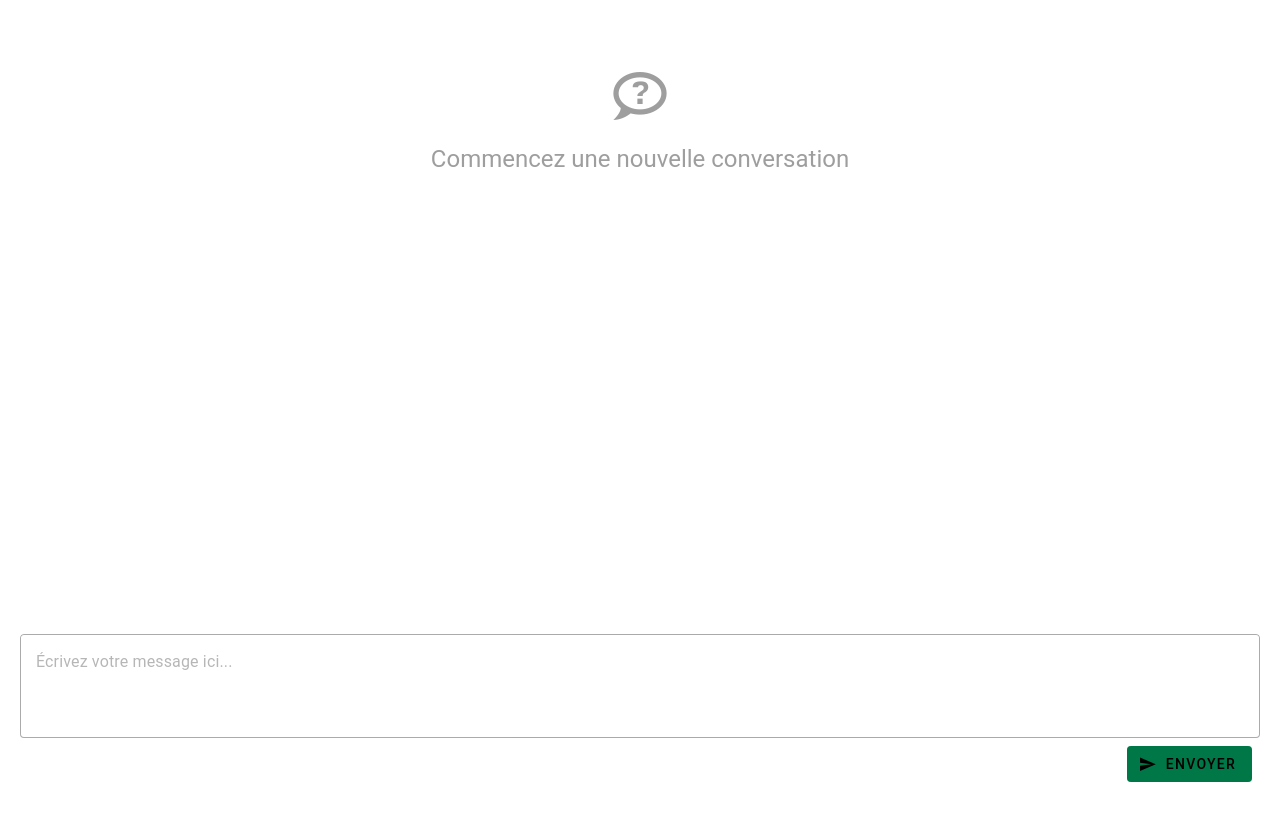
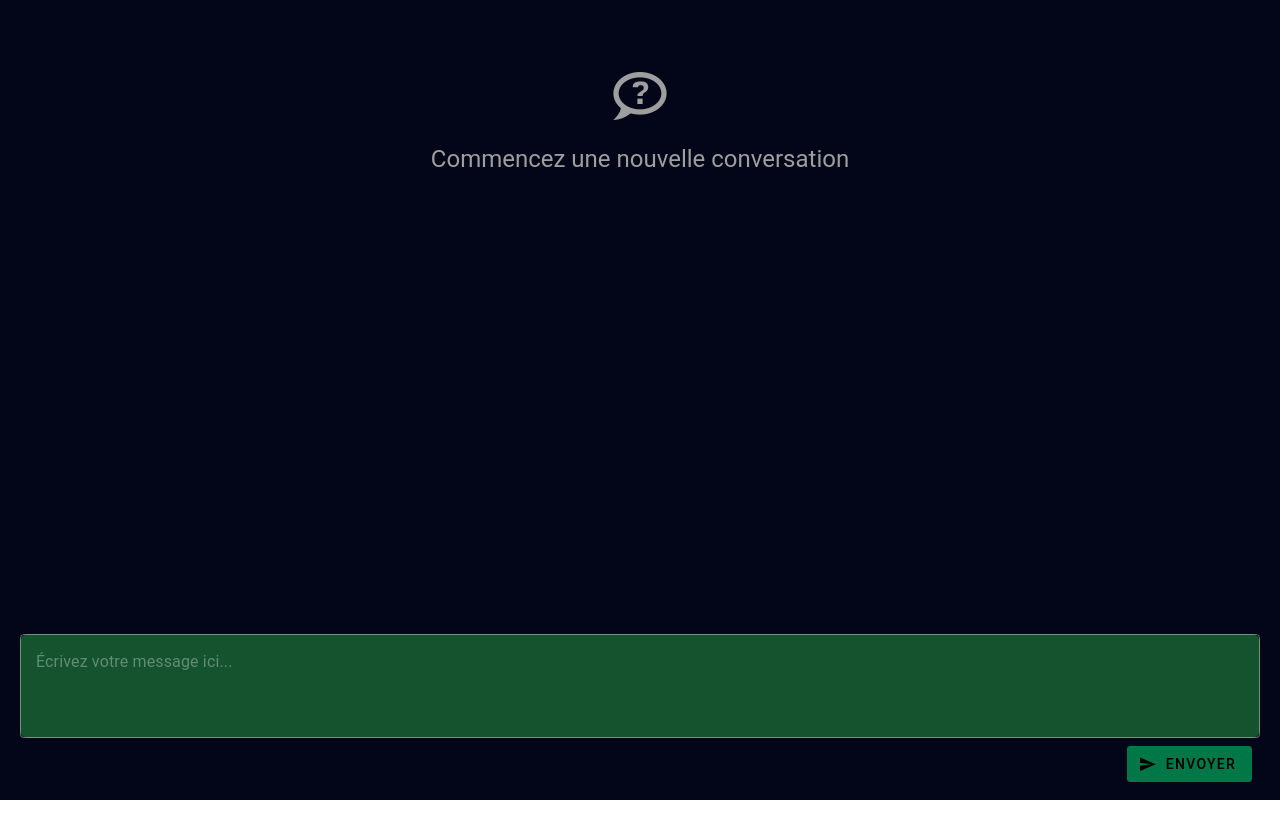
Before and after one commit to Yassin97440/mistral-gagnant, a Nuxt app in the folder front/: page / in a window 1280 px wide. Built offline with nearby package versions, Linux system fonts and the light colour scheme.

Commit message:
refacto for apply color and update colors

```diff
--- a/front/app/components/chat/ChatInput.vue
+++ b/front/app/components/chat/ChatInput.vue
@@ -1,9 +1,10 @@
 <template>
-  <div class="chat-input-container">
-    <v-card flat class="mx-auto">
+  <div class="bg-interface-bg chat-input-container ">
+    <v-card flat class="mx-auto bg-interface-bg">
       <v-form @submit.prevent="sendMessage">
         <v-textarea v-model="userMessage" variant="outlined" placeholder="Écrivez votre message ici..." rows="3"
-          auto-grow hide-details class="chat-textarea" @keydown.enter.prevent="handleEnterPress"></v-textarea>
+          auto-grow hide-details class="chat-textarea bg-secondary"
+          @keydown.enter.prevent="handleEnterPress"></v-textarea>
 
         <div class="d-flex justify-end align-center pa-2">
           <v-btn :disabled="!userMessage.trim() || chatStore.isLoading" :loading="chatStore.isLoading" color="primary"
--- a/front/app/components/chat/Messages.vue
+++ b/front/app/components/chat/Messages.vue
@@ -1,34 +1,19 @@
 <template>
-  <div  class="messages-container">
+  <div class="messages-container bg-interface-bg">
     <v-container fluid>
-      <div
-        v-if="!activeChat || activeChat.messages.length === 0"
-        class="text-center my-12"
-      >
+      <div v-if="!activeChat || activeChat.messages.length === 0" class="text-center my-12">
         <v-icon size="64" color="grey">mdi-chat-question-outline</v-icon>
         <div class="text-h5 mt-4 text-grey">
           Commencez une nouvelle conversation
         </div>
       </div>
       <template v-else>
-        <div
-          v-for="(message, index) in activeChat.messages"
-          :key="index"
-          class="message-wrapper my-4"
-          :class="
-            message.role === 'user' ? 'user-message' : 'assistant-message'
-          "
-        >
-          <v-card
-            :color="message.role === 'user' ? 'bg-user-background' : 'grey-lighten-4'"
-            class="message-card"
-          >
+        <div v-for="(message, index) in activeChat.messages" :key="index" class="message-wrapper my-4" :class="message.role === 'user' ? 'user-message' : 'assistant-message'
+          ">
+          <v-card :class="message.role === 'user' ? 'bg-user-bg' : 'bg-assistant-bg'" class="message-card">
             <v-card-text>
               <div class="d-flex align-center">
-                <v-avatar
-                  :color="message.role === 'user' ? 'bg-user-background' : 'bg-assistant-background '"
-                  class="mr-3"
-                >
+                <v-avatar :class="message.role === 'user' ? 'bg-user-bg' : 'bg-assistant-bg '" class="mr-3">
                   <v-icon color="white">
                     {{ message.role === "user" ? "mdi-account" : "mdi-robot" }}
                   </v-icon>
--- a/front/app/layouts/Default.vue
+++ b/front/app/layouts/Default.vue
@@ -1,6 +1,6 @@
 <template>
   <v-app>
-    <v-navigation-drawer color="interface-bg" v-model="drawer" permanent location="left" width="300" class="">
+    <v-navigation-drawer v-model="drawer" permanent location="left" width="300" class="bg-interface-bg">
       <v-list-item prepend-avatar="https://randomuser.me/api/portraits/men/78.jpg" title="Mon espace de chat">
       </v-list-item>
 
@@ -11,7 +11,8 @@
         Nouvelle conversation
       </v-btn>
 
-      <v-btn block color="primary" class="ma-2 text-white font-medium" prepend-icon="mdi-plus" @click="callTestChroma">
+      <v-btn block color="secondary" class="ma-2 text-white font-medium" prepend-icon="mdi-plus"
+        @click="callTestChroma">
         TEST CHROMA DB
       </v-btn>
 
--- a/front/nuxt.config.ts
+++ b/front/nuxt.config.ts
@@ -41,8 +41,8 @@ export default defineNuxtConfig({
             colors: {
               primary: '#00DC82',
               secondary: '#14532d',
-              'user-bg': '#EBF5FF',
-              'assistant-bg': '#F5FFF9',
+              'user-bg': '#7E6064',
+              'assistant-bg': 'b7bcb9',
               'interface-bg': '#020618'
             }
           }
```
